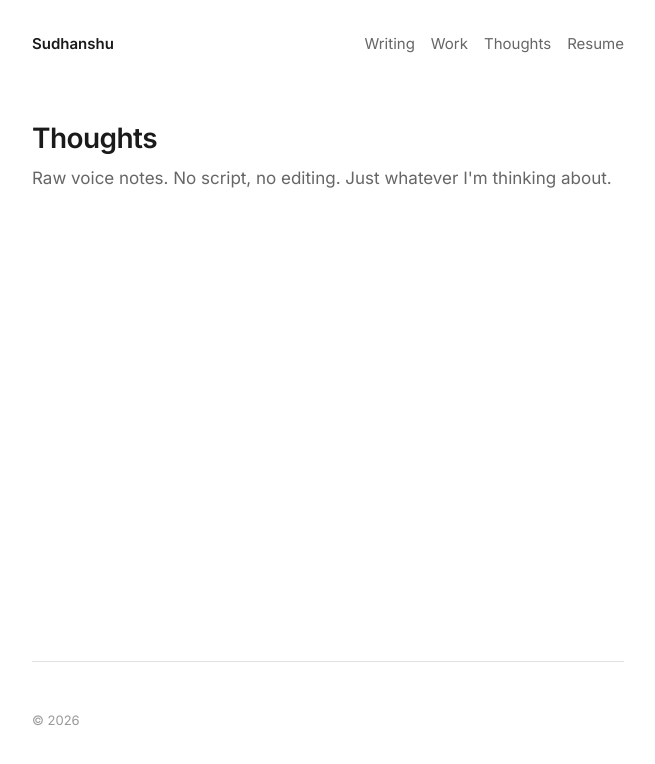
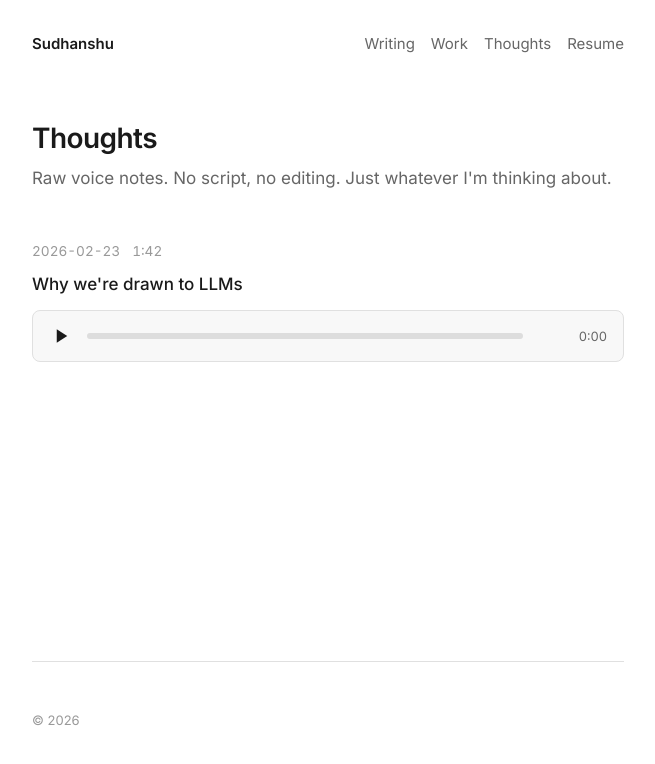
Before and after one commit to Sudhanshugtm/Sudhanshugtm.github.io, a Jekyll site: the page built from thoughts/index.html, in a window 1280 px wide. Shown: the top 764 px of the page, without its empty margins (312-967 px from the left). Built offline with Jekyll 4.4.1, drawn with Linux system fonts in a browser that asks for light colours.

Commit message:
Add thought: Why we're drawn to LLMs
Co-Authored-By: Claude Opus 4.6 <noreply@anthropic.com>

```diff
--- a/_data/thoughts.yml
+++ b/_data/thoughts.yml
@@ -1,2 +1,7 @@
 # Voice notes — raw thoughts, unfiltered
 # Add new entries at the top (newest first)
+
+- date: "2026-02-23"
+  file: "thought-001.mp3"
+  caption: "Why we're drawn to LLMs"
+  duration: "1:42"
```
Also changed, not shown: 1 other file.
